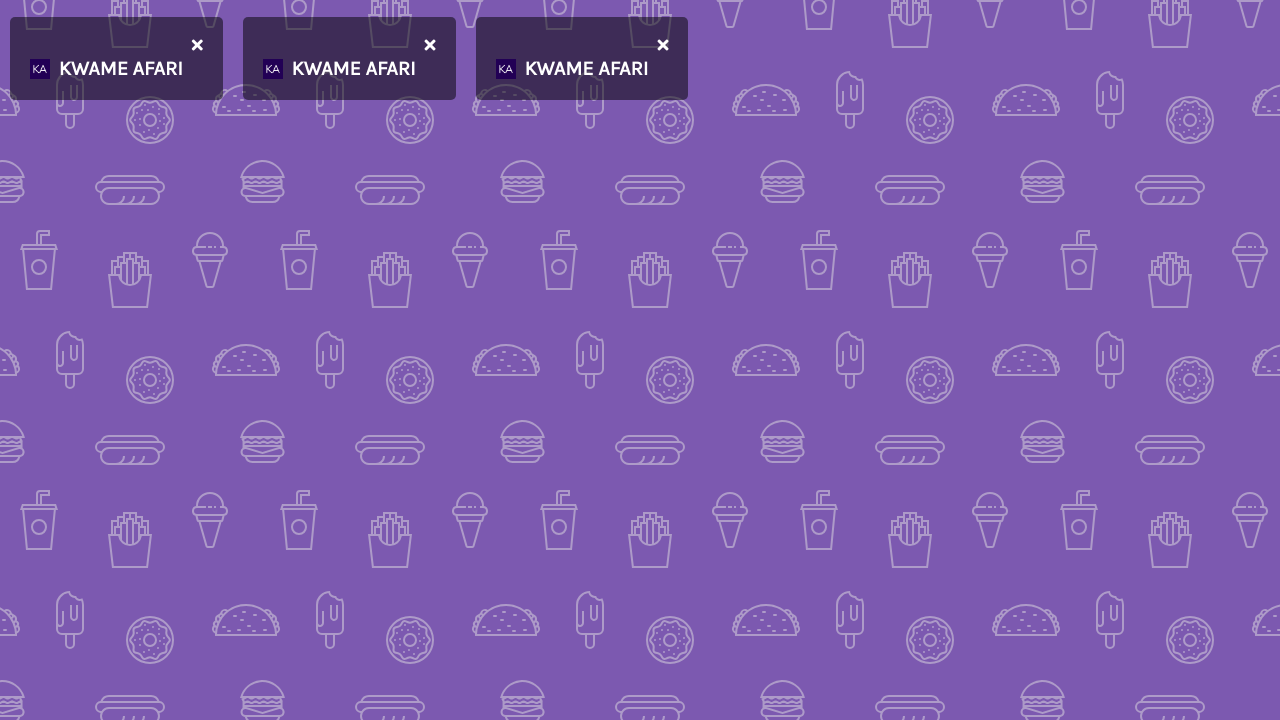
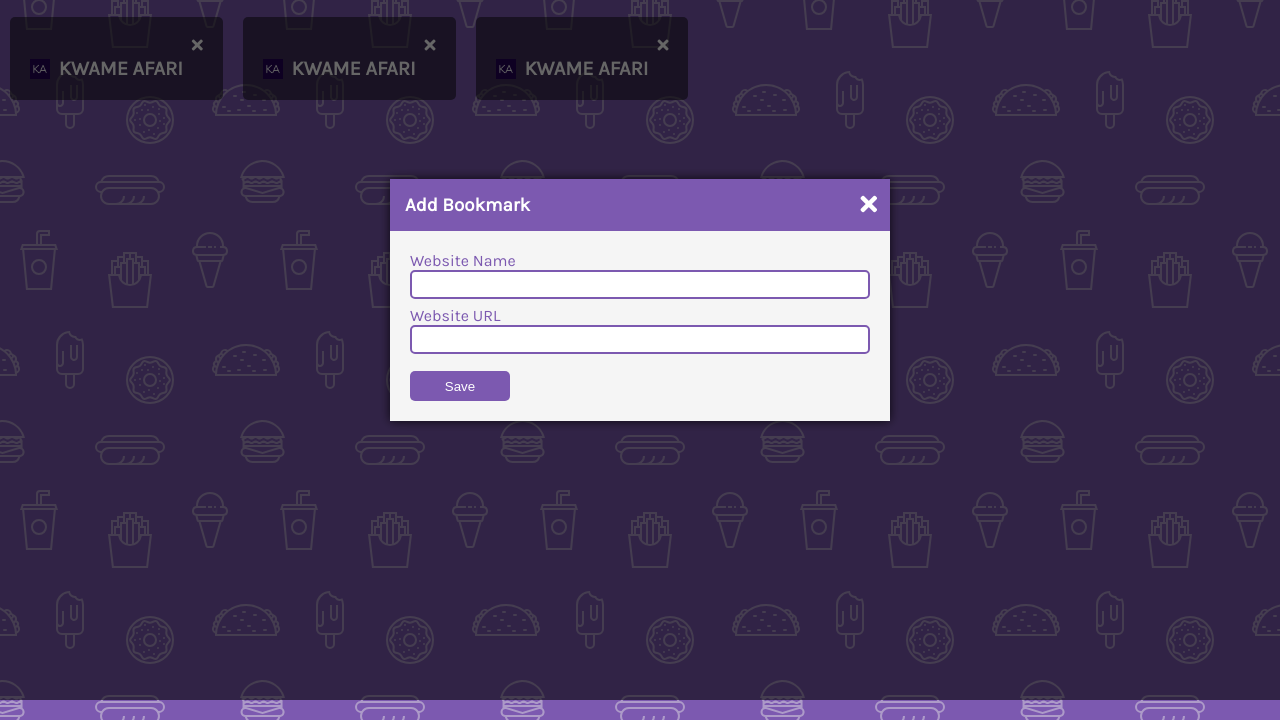
Before and after one commit to osaeafari/bookmark-app, a plain HTML site: page index.html in a window 1280 px wide. Shown: the part 100-820 px from the top of the page. Drawn offline with Linux system fonts and the light colour scheme.

Commit message:
added modal, form inouts and buttons with styling

```diff
--- a/index.html
+++ b/index.html
@@ -34,6 +34,30 @@
             </div>
         </div>
     </div>
+    <!-- Modal -->
+    <div class="modal-container show-modal" id="modal">
+        <div class="modal">
+            <i class="fas fa-times close-icon" id="close-modal"></i>
+            <div class="modal-header">
+                <h3>Add Bookmark</h3>
+            </div>
+            <div class="modal-content">
+                <form id="bookmark-form">
+                    <!-- Website Name -->
+                    <div class="form-group">
+                        <label for="website-name" class="form-label">Website Name</label>
+                        <input type="text" class="form-input" id="website-name">
+                    </div>
+                    <!-- Website URL -->
+                    <div class="form-group">
+                        <label for="website-url" class="form-label">Website URL</label>
+                        <input type="text" class="form-input" id="website-url">
+                    </div>
+                    <button type="submit">Save</button>
+                </form>
+            </div>
+        </div>
+    </div>
     <!-- Script -->
     <script src="script.js"></script>
 </body>
--- a/style.css
+++ b/style.css
@@ -88,6 +88,105 @@ a:active {
   margin-right: 5px;
 }
 
+/* Modal */
+.modal-container {
+  background: rgba(0, 0,0, 0.6);
+  display: none;
+  position: fixed;
+  top: 0;
+  left: 0;
+  right: 0;
+  bottom: 0;
+}
+
+.show-modal {
+  display: flex;
+  justify-content: center;
+  align-items: center;
+}
+
+.modal {
+  background: white;
+  box-shadow: 0 0 10px rgba(0, 0,0, 0.8);
+  max-width: 95%;
+  width: 500px;
+  animation: modalopen 1.5s;
+}
+
+@keyframes modalopen {
+  from{
+    opacity: 0;
+  }
+
+  to{
+    opacity: 1;
+  }
+}
+
+.close-icon {
+  float: right;
+  color: white;
+  font-size: 24px;
+  position: relative;
+  top: 13px;
+  right: 13px;
+  cursor: pointer;
+}
+
+.modal-header {
+  background: var(--primary-color);
+  color: white;
+  padding: 15px;
+}
+
+h3 {
+  margin: 0;
+}
+
+.modal-content {
+  padding: 20px;
+  background: whitesmoke;
+}
+
+/* From */
+.form-group {
+  height: 55px;
+}
+
+.form-input {
+  width: 97%;
+  padding: 5px;
+  border-radius: var(--border-radius);
+  border: 2px solid var(--primary-color);
+  display: block;
+  outline: none;
+}
+
+.form-label {
+  color: var(--primary-color);
+  display: block;
+}
+
+button {
+  cursor: pointer;
+  color: white;
+  background: var(--primary-color);
+  height: 30px;
+  width: 100px;
+  border: none;
+  border-radius: var(--border-radius);
+  margin-top: 10px;
+}
+
+button:hover {
+  filter: brightness(110%);
+}
+
+button:focus {
+  outline: none;
+}
+
+
 /* Media query: large smartphones (vertical)  */
 @media screen and (max-width: 600px){
   .container {
```
